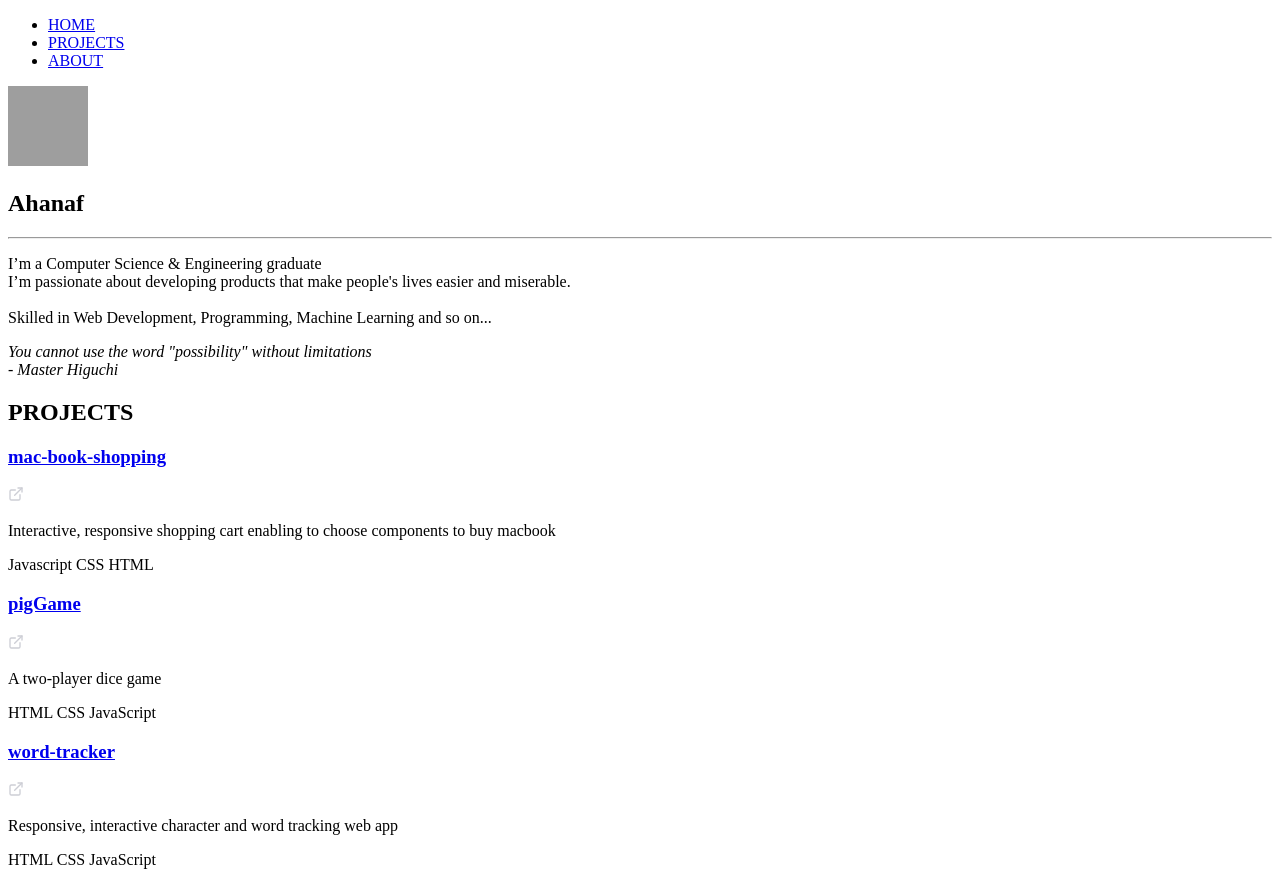
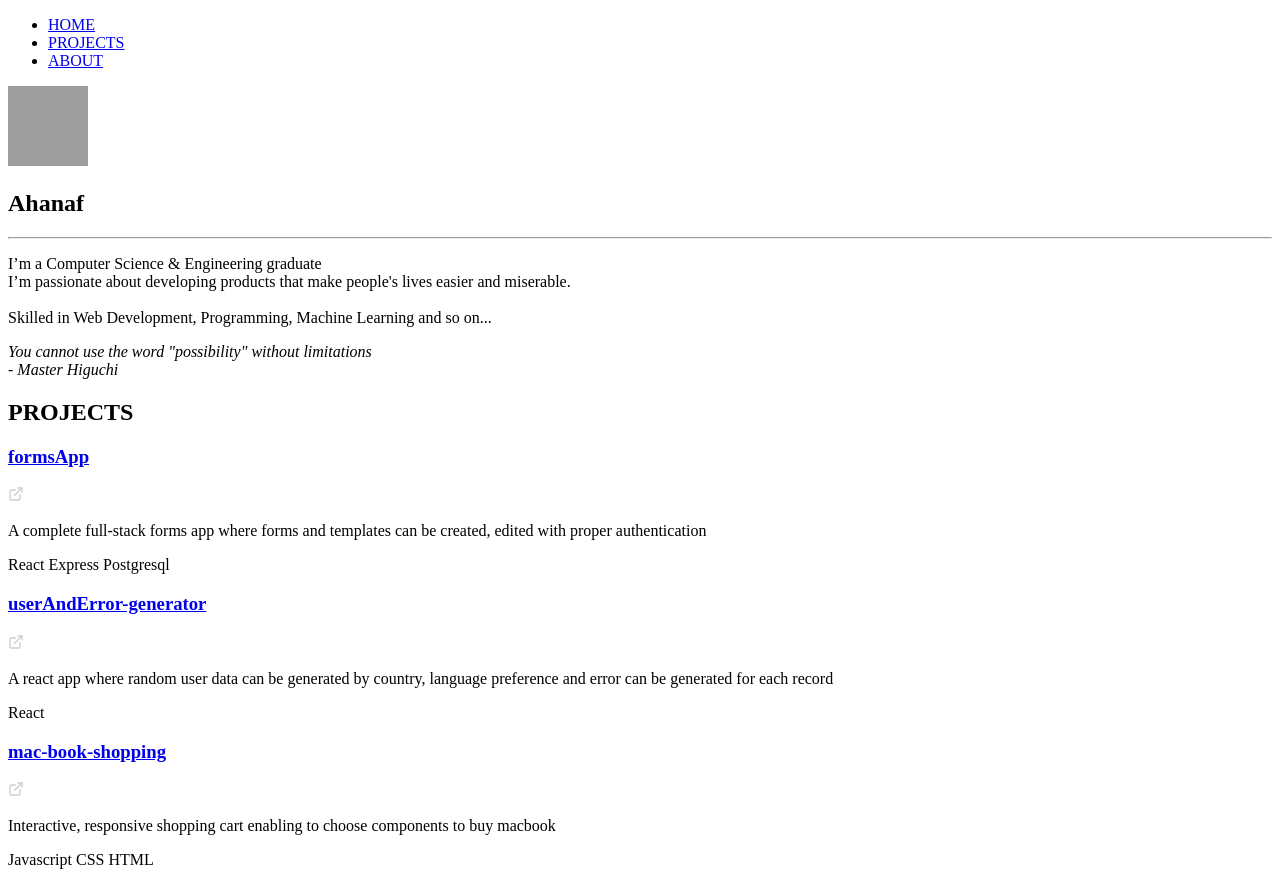
Before and after one commit to AhanafShahriar/simple-portfolio, a plain HTML site: page index.html in a window 1280 px wide. Shown: the top 872 px of the page. Drawn offline with Linux system fonts and the light colour scheme; grey boxes are pictures that could not be loaded.

Commit message:
added new projects and changed photo

```diff
--- a/index.html
+++ b/index.html
@@ -2,8 +2,12 @@
 <html lang="en">
   <head>
     <meta charset="UTF-8" />
-    <meta http-equiv="X-UA-Compatible" content="IE=edge" />
-    <meta name="viewport" content="width=device-width, initial-scale=1.0" />
+    <meta
+      http-equiv="X-UA-Compatible"
+      content="IE=edge" />
+    <meta
+      name="viewport"
+      content="width=device-width, initial-scale=1.0" />
 
     <!-- Edit meta description for SEO -->
 
@@ -11,25 +15,30 @@
     <title>T. M. Ahanaf Shahriar</title>
 
     <!-- Fonts -->
-    <link rel="preconnect" href="https://fonts.googleapis.com" />
-    <link rel="preconnect" href="https://fonts.gstatic.com" crossorigin />
+    <link
+      rel="preconnect"
+      href="https://fonts.googleapis.com" />
+    <link
+      rel="preconnect"
+      href="https://fonts.gstatic.com"
+      crossorigin />
     <link
       rel="preload"
       href="https://fonts.googleapis.com/css2?family=Montserrat:wght@400;900&family=Work+Sans:wght@400;800&display=swap"
       as="style"
-      onload="this.onload=null;this.rel='stylesheet'"
-    />
+      onload="this.onload=null;this.rel='stylesheet'" />
 
     <noscript>
       <link
         href="https://fonts.googleapis.com/css2?family=Montserrat:wght@400;900&family=Work+Sans:wght@400;800&display=swap"
         rel="stylesheet"
-        type="text/css"
-      />
+        type="text/css" />
     </noscript>
 
     <!-- Styleshits -->
-    <link rel="stylesheet" href="styles.css" />
+    <link
+      rel="stylesheet"
+      href="styles.css" />
   </head>
 
   <body>
@@ -50,7 +59,11 @@
         <div class="img-info-container">
           <!-- profile picture -->
           <div class="img-container">
-            <img width="80" height="80" src="./asset/img/guy.png" alt="pfp" />
+            <img
+              width="80"
+              height="80"
+              src="./asset/img/guy.png"
+              alt="pfp" />
           </div>
 
           <!-- info / the large text and social media -->
@@ -92,10 +105,67 @@
           <div class="repository-container">
             <div class="repository-head">
               <a
-                href="https://github.com/AhanafShahriar/mac-book-shopping"
+                href="https://forms-app-frontend-9910.onrender.com/"
+                target="_blank"
+                rel="noopener noreferrer">
+                <h3>formsApp</h3>
+              </a>
+              <a
+                href="https://forms-app-frontend-9910.onrender.com/"
                 target="_blank"
                 rel="noopener noreferrer"
-              >
+                ><img
+                  width="16"
+                  height="16"
+                  src="./asset/svg/external-link.svg"
+                  alt="external-link"
+              /></a>
+            </div>
+
+            <p class="repository-description">
+              A complete full-stack forms app where forms and templates can be
+              created, edited with proper authentication
+            </p>
+            <div class="repository-language-used-container">
+              <span class="language-used">React</span>
+              <span class="language-used">Express</span>
+              <span class="language-used">Postgresql</span>
+            </div>
+          </div>
+          <div class="repository-container">
+            <div class="repository-head">
+              <a
+                href="https://fake-user-error-generator.netlify.app/"
+                target="_blank"
+                rel="noopener noreferrer">
+                <h3>userAndError-generator</h3>
+              </a>
+              <a
+                href="https://fake-user-error-generator.netlify.app/"
+                target="_blank"
+                rel="noopener noreferrer"
+                ><img
+                  width="16"
+                  height="16"
+                  src="./asset/svg/external-link.svg"
+                  alt="external-link"
+              /></a>
+            </div>
+
+            <p class="repository-description">
+              A react app where random user data can be generated by country,
+              language preference and error can be generated for each record
+            </p>
+            <div class="repository-language-used-container">
+              <span class="language-used">React</span>
+            </div>
+          </div>
+          <div class="repository-container">
+            <div class="repository-head">
+              <a
+                href="https://github.com/AhanafShahriar/forms-app-frontend"
+                target="_blank"
+                rel="noopener noreferrer">
                 <h3>mac-book-shopping</h3>
               </a>
               <a
@@ -127,8 +197,7 @@
               <a
                 href="https://github.com/AhanafShahriar/pigGame-JS"
                 target="_blank"
-                rel="noopener noreferrer"
-              >
+                rel="noopener noreferrer">
                 <h3>pigGame</h3>
               </a>
               <a
@@ -157,8 +226,7 @@
               <a
                 href="https://github.com/AhanafShahriar/word-tracker"
                 target="_blank"
-                rel="noopener noreferrer"
-              >
+                rel="noopener noreferrer">
                 <h3>word-tracker</h3>
               </a>
               <a
@@ -188,8 +256,7 @@
               <a
                 href="https://github.com/AhanafShahriar/programming-school-survey-form"
                 target="_blank"
-                rel="noopener noreferrer"
-              >
+                rel="noopener noreferrer">
                 <h3>programming-school-survey-form</h3>
               </a>
               <a
@@ -221,7 +288,10 @@
           <a
             href="https://github.com/AhanafShahriar?tab=repositories"
             target="_blank"
-            >GITHUB <img src="./asset/svg/external-link.svg" alt=""
+            >GITHUB
+            <img
+              src="./asset/svg/external-link.svg"
+              alt=""
           /></a>
         </div>
         <!-- To github repos End-->
@@ -234,24 +304,34 @@
       <div id="about">
         <!-- Image  -->
         <div class="about-img-container">
-          <img width="80" height="80" src="./asset/img/guy.png" alt="pfp" />
+          <img
+            width="80"
+            height="80"
+            src="./asset/img/guy.png"
+            alt="pfp" />
         </div>
         <!-- Name -->
         <h2 class="gradient">T. M. Ahanaf Shahriar</h2>
         <!-- social media container -->
         <ul class="about-social-container">
           <li>
-            <img src="./asset/svg/github.svg" alt="Github" />
+            <img
+              src="./asset/svg/github.svg"
+              alt="Github" />
             <a href="https://github.com/AhanafShahriar">Github</a>
           </li>
 
           <li>
-            <img src="./asset/svg/mail.svg" alt="LinkedIn" />
+            <img
+              src="./asset/svg/mail.svg"
+              alt="LinkedIn" />
             <a href="mailto: t.m.ahanafshahriar@gmail.com">Mail</a>
           </li>
 
           <li>
-            <img src="./asset/svg/linkedin.svg" alt="LinkedIn" />
+            <img
+              src="./asset/svg/linkedin.svg"
+              alt="LinkedIn" />
             <a href="https://www.linkedin.com/in/t-m-ahanaf-shahriar/">
               LinkedIn</a
             >
@@ -267,13 +347,21 @@
           greatest skills are fast-learning ability and adaptability.<br />
         </p>
         <!-- Skills / Tools -->
-        <h3>Skills / Tools</h3>
+        <h3>Skills</h3>
         <ul class="skill">
           <li>HTML</li>
           <li>CSS</li>
           <li>JavaScript</li>
+          <li>React</li>
+          <li>Express</li>
+          <li>SQL</li>
+          <li>Git</li>
           <li>C</li>
-          <li>Git</li>
+          <li>C++</li>
+          <li>Python</li>
+          <li>Data Structure</li>
+          <li>Algorithm</li>
+          <li>OOP</li>
           <li>Machine Learning</li>
           <li>RPA</li>
         </ul>
@@ -301,6 +389,8 @@
       <i>~ fin ~</i>
     </h1> -->
     <!-- remove if you want to remove hover effect -->
-    <script type="module" src="./script/event-effect.js"></script>
+    <script
+      type="module"
+      src="./script/event-effect.js"></script>
   </body>
 </html>
```
Also changed, not shown: asset/img/guy.webp (added), 2 other files.
